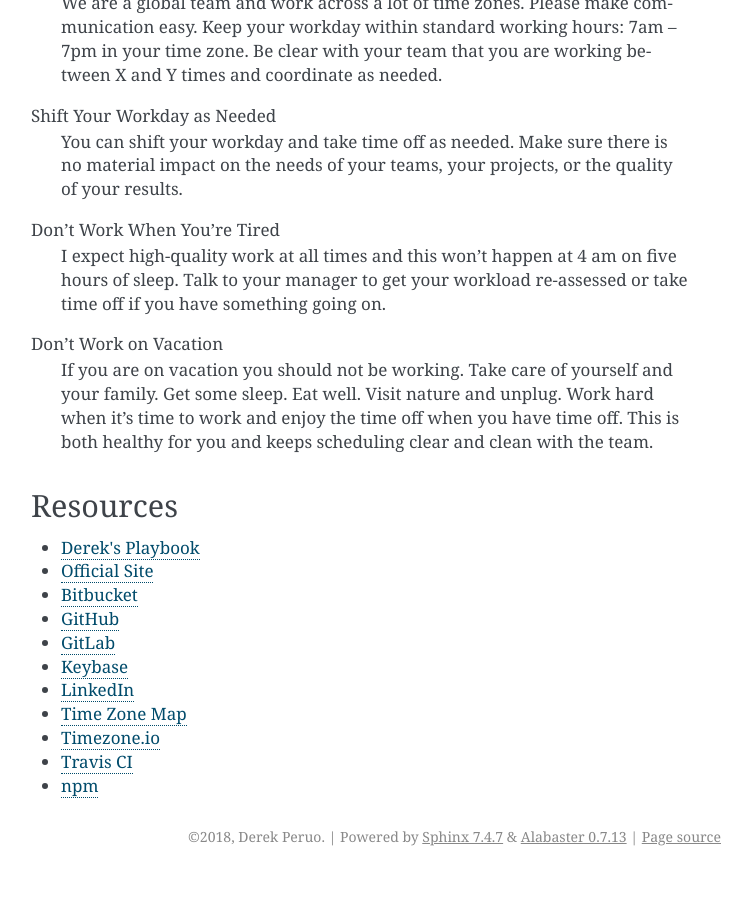
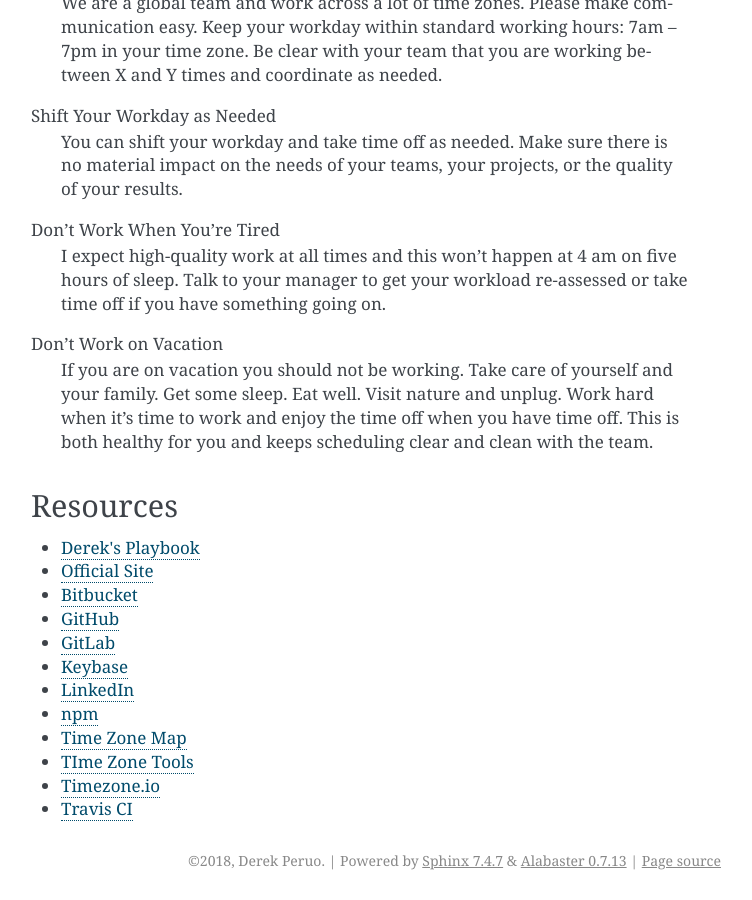
Before and after one commit to dperuo/about-me, a Sphinx documentation site: the page built from docs/index.rst, in a window 1280 px wide and 900 px high, scrolled down 3002 px. Shown: the whole window, without its empty margins (389-1141 px from the left). Built offline with Sphinx 7.4.7, drawn with Linux system fonts in a browser that asks for light colours; before the commit the page ends 3878 px from its top, so only the background shows below that.

Commit message:
Update Resource links

```diff
--- a/docs/index.rst
+++ b/docs/index.rst
@@ -28,7 +28,8 @@ Resources
     GitLab <https://gitlab.com/dperuo>
     Keybase <https://keybase.io/derekperuo>
     LinkedIn <https://www.linkedin.com/in/derekperuo/>
+    npm <https://www.npmjs.com/~dperuo>
     Time Zone Map <timezones>
+    TIme Zone Tools <http://bit.ly/dp-tzt>
     Timezone.io <https://timezone.io/people/5ad9fb24692c6f23d94646eb>
     Travis CI <https://travis-ci.org/dperuo>
-    npm <https://www.npmjs.com/~dperuo>
```
